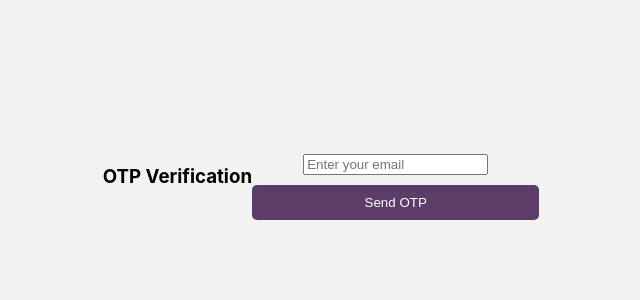
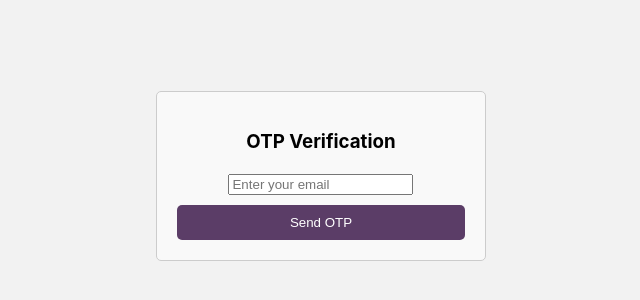
Before and after one commit to Abhishauk/UserCreation, a React (Create React App) app in the folder client/: page /forgotpass in a window 1280 px wide. Shown: the part 224-524 px from the top of the page, without its empty margins (319-959 px from the left). Built offline with nearby package versions, Linux system fonts and the light colour scheme.

Commit message:
forgot  updates

```diff
--- a/client/src/components/forgotPass.tsx
+++ b/client/src/components/forgotPass.tsx
@@ -71,7 +71,8 @@ const ForgotPass: React.FC = () => {
   };
 
   return (
-    <div className='otpcontainer'>
+    <div className='otpforgotcontainer'>
+      <div className='otpfogot-form'>
       <h3>OTP Verification</h3>
 
       {successMessage && <div className='success'>{successMessage}</div>}
@@ -110,6 +111,7 @@ const ForgotPass: React.FC = () => {
           </button>
         </div>
       )}
+      </div>
     </div>
   );
 };
--- a/client/src/components/style.css
+++ b/client/src/components/style.css
@@ -217,6 +217,19 @@ a {
 /* signin otp */
 
 /* Updated CSS */
+.otpforgotcontainer {
+  display: flex;
+  justify-content: center;
+  align-items: center;
+  height: 100vh;
+}
+.otpfogot-form {
+  max-width: 400px;
+  padding: 20px;
+  border: 1px solid #ccc;
+  border-radius: 5px;
+  background-color: #f9f9f9;
+}
 
 /* OTP Container */
 .otpcontainer {
```
